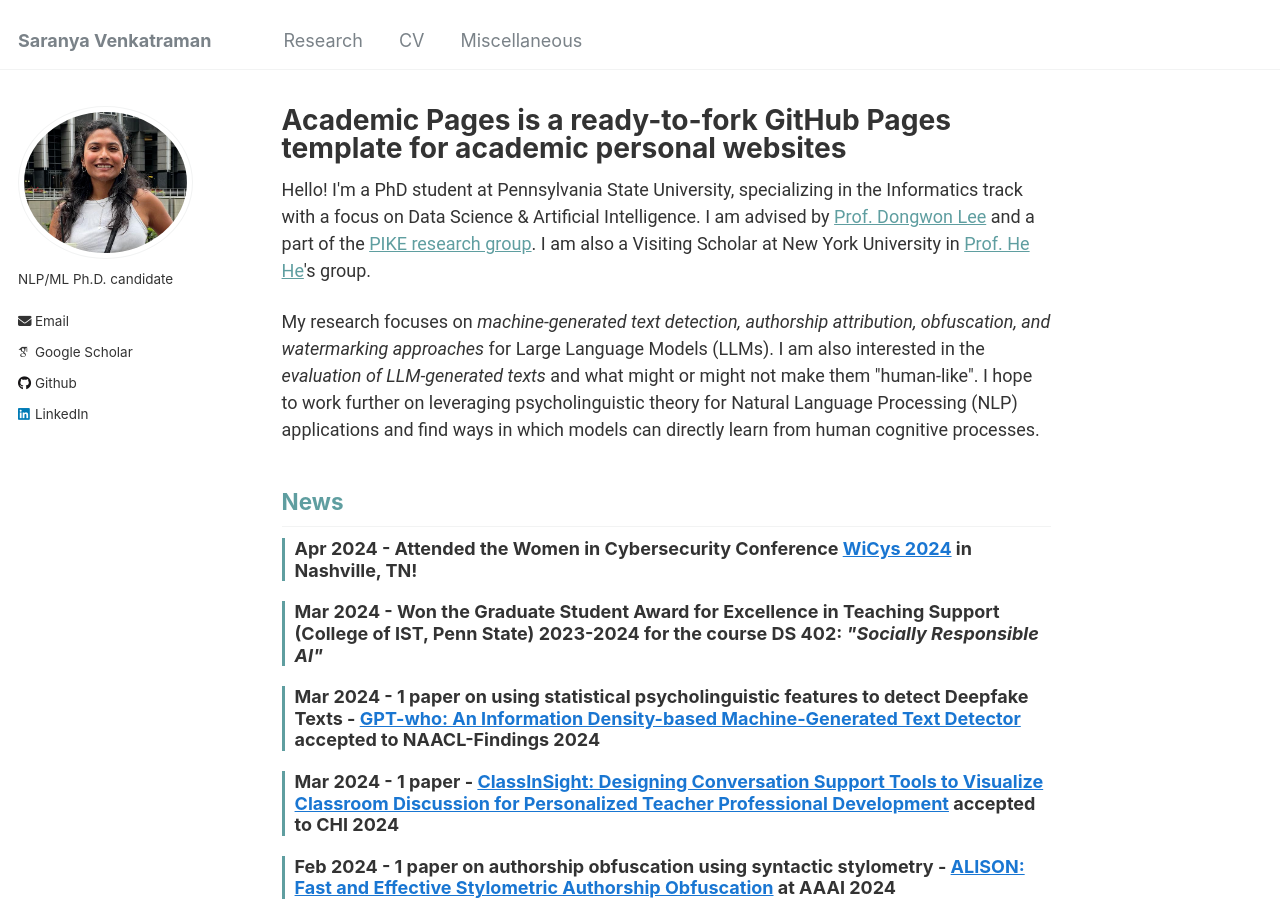
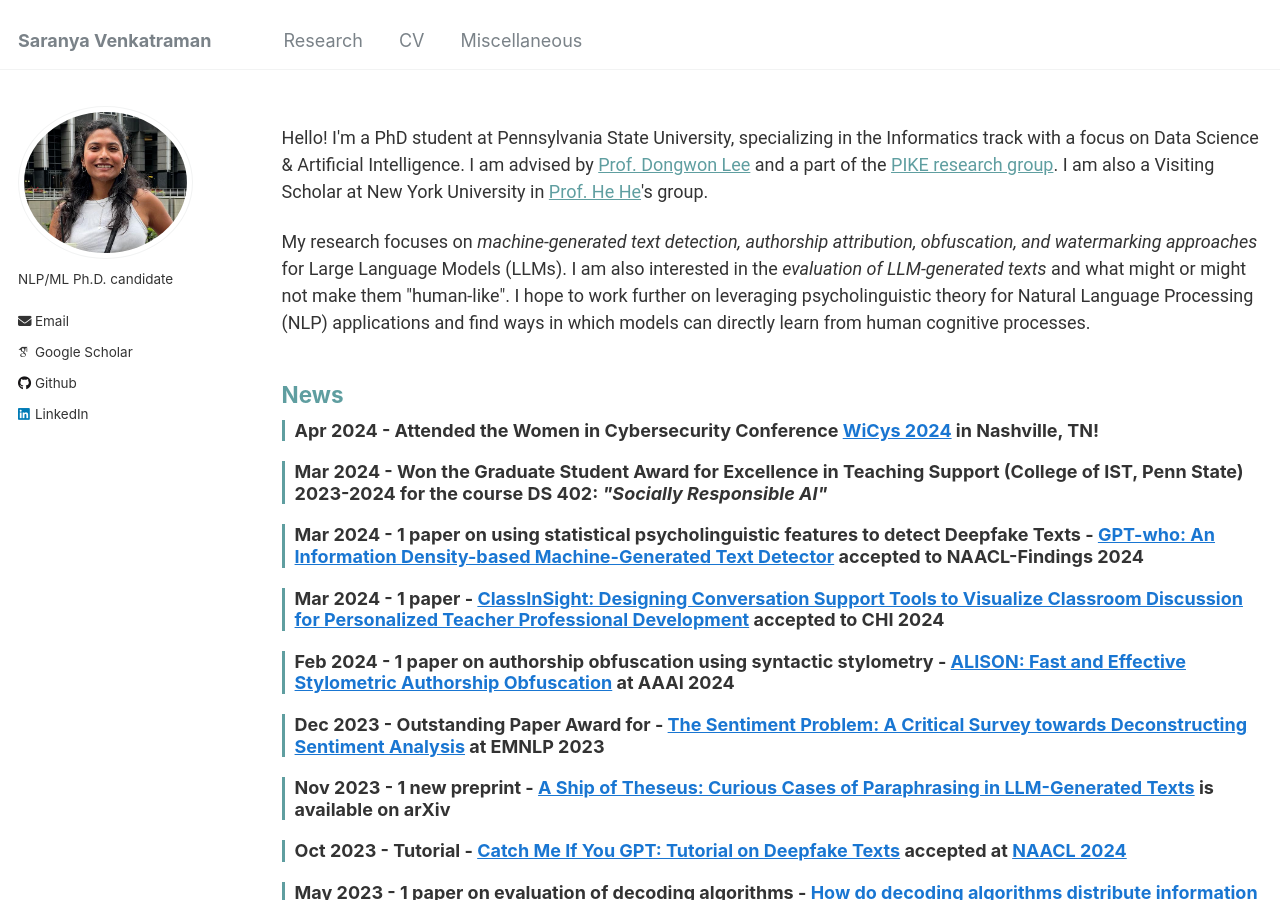
Before and after one commit to saranya-venkatraman/saranya-venkatraman.github.io, a Jekyll site: the page built from _pages/about.md, in a window 1280 px wide and 900 px high. Built offline with Jekyll 4.4.1, drawn with Linux system fonts in a browser that asks for light colours; some web fonts are replaced.

Commit message:
Update about.md

```diff
--- a/_pages/about.md
+++ b/_pages/about.md
@@ -1,6 +1,6 @@
 ---
 permalink: /
-title: "Academic Pages is a ready-to-fork GitHub Pages template for academic personal websites"
+layout: archive
 author_profile: true
 redirect_from:
   - /about/
```
